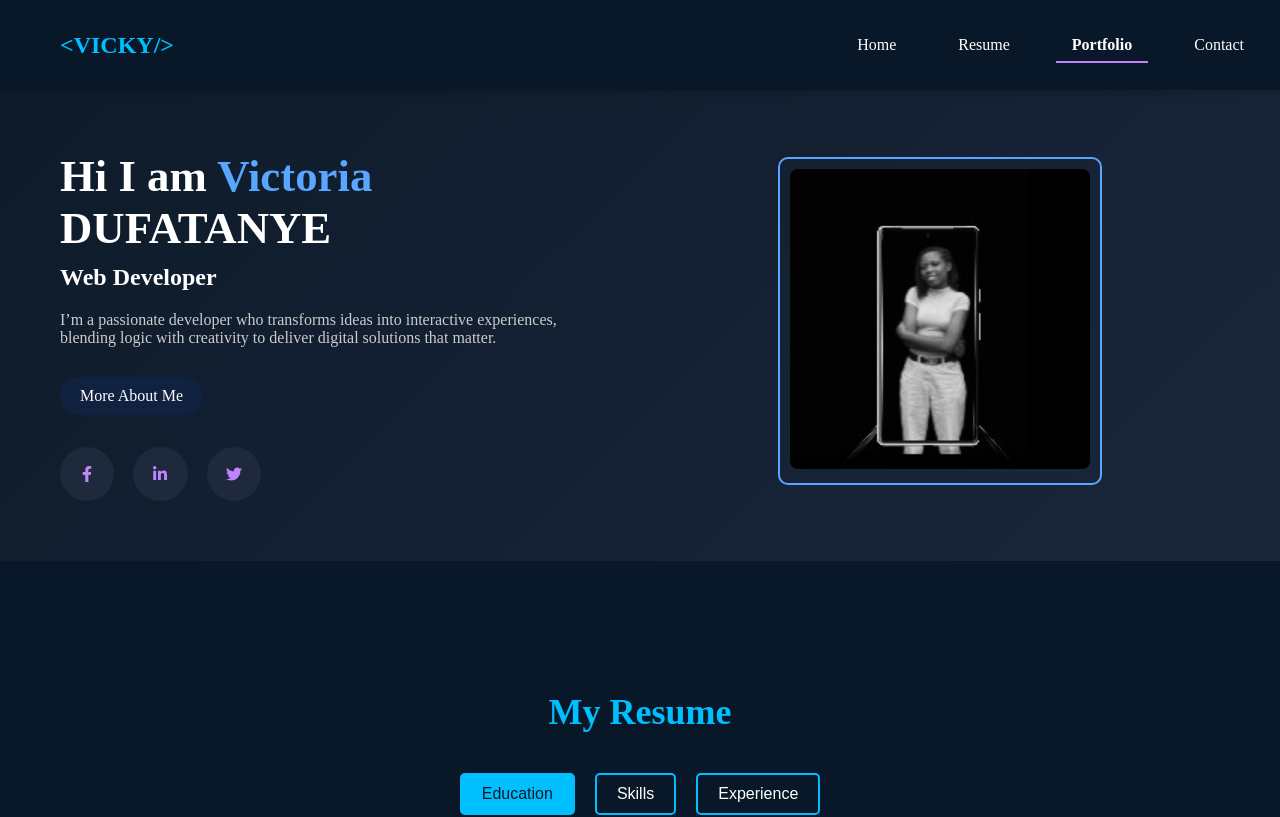
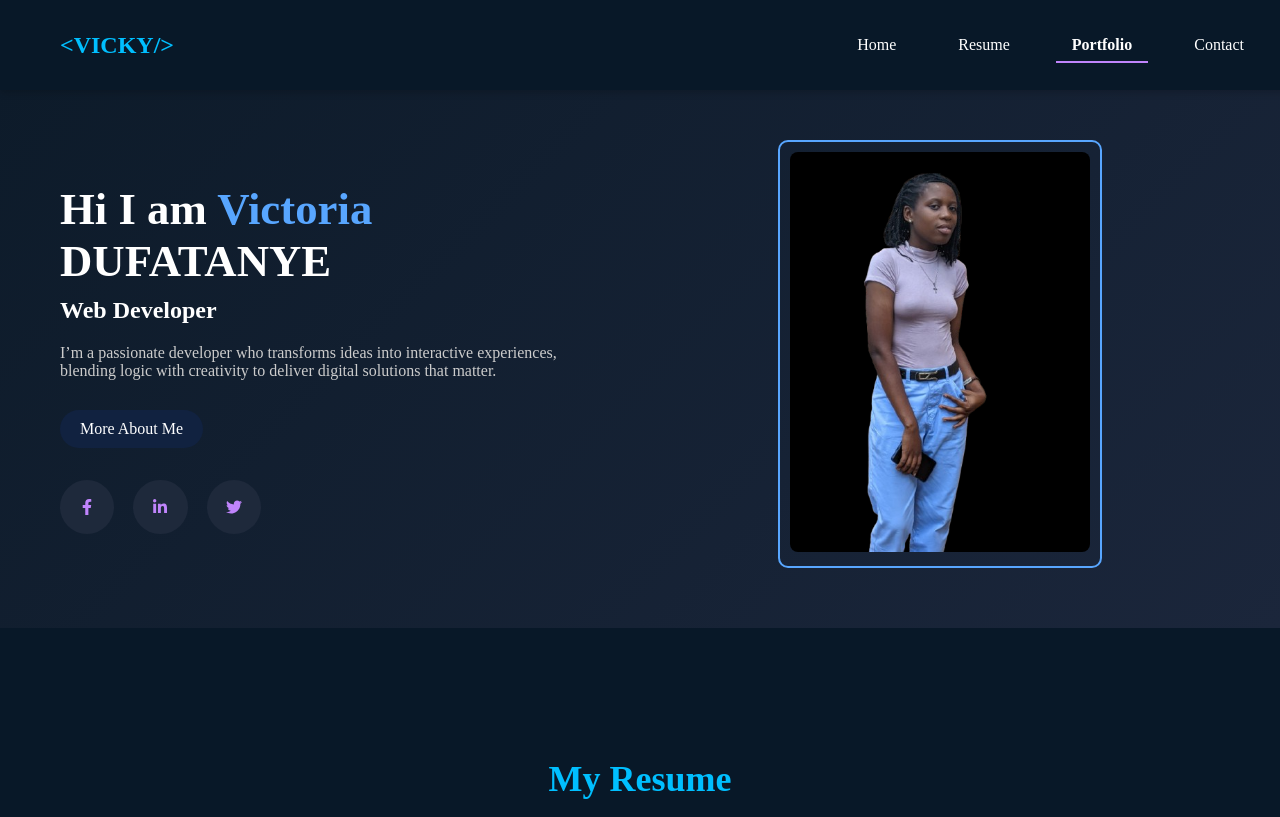
Before and after one commit to Victoriaviv/victoria-stuff, a React (Vite) app: page / in a window 1280 px wide. Shown: the top 817 px of the page. Built offline with nearby package versions, Linux system fonts and the light colour scheme.

Commit message:
edit profile

```diff
--- a/src/Components/Hero.jsx
+++ b/src/Components/Hero.jsx
@@ -2,7 +2,7 @@ import React from 'react';
 import data from '../data/personalInfo.json';
 import { FaFacebookF, FaLinkedinIn, FaTwitter } from 'react-icons/fa';
 import '../styles/hero.css';
-import MINE from '../assets/MINE.jpg';
+import profile from '../assets/profile.png';
 
 const iconsMap = {
   facebook: <FaFacebookF />,
@@ -22,7 +22,7 @@ const Hero = () => {
         <h2 className="hero-title">{data.title}</h2>
         <p className="hero-description">{data.description}</p>
         <div className="hero-cta">
-          <a href="#about" className="btn">{data.ctaText}</a>
+          <a href="#ResumeSection" className="btn">{data.ctaText}</a>
           <div className="social-icons">
             {data.socials.map((item, index) => (
               <a href={item.link} key={index}>
@@ -35,7 +35,7 @@ const Hero = () => {
 
       <div className="hero-right">
         <div className="image-container">
-          <img src={MINE} alt="profile" className="profile-img" />
+          <img src={profile} alt="profile" className="profile-img" />
 
         </div>
       </div>
--- a/src/Components/Navbar.jsx
+++ b/src/Components/Navbar.jsx
@@ -1,7 +1,7 @@
 import React, { useEffect, useState } from "react";
 import navData from "../data/navigation.json";
 import "../styles/Navbar.css";
-import { FiMenu, FiX } from "react-icons/fi"; // from react-icons
+import { FiMenu, FiX } from "react-icons/fi";
 
 const Navbar = () => {
   const [active, setActive] = useState("#Hero");
--- a/src/Components/ResumeSection.jsx
+++ b/src/Components/ResumeSection.jsx
@@ -1,6 +1,6 @@
 import React, { useState } from "react";
 import resumeData from "../data/experience.json";
-import "../styles/Resume.css"; // Create this if you want separate styling
+import "../styles/Resume.css";
 
 const ResumeSection = () => {
 
```
